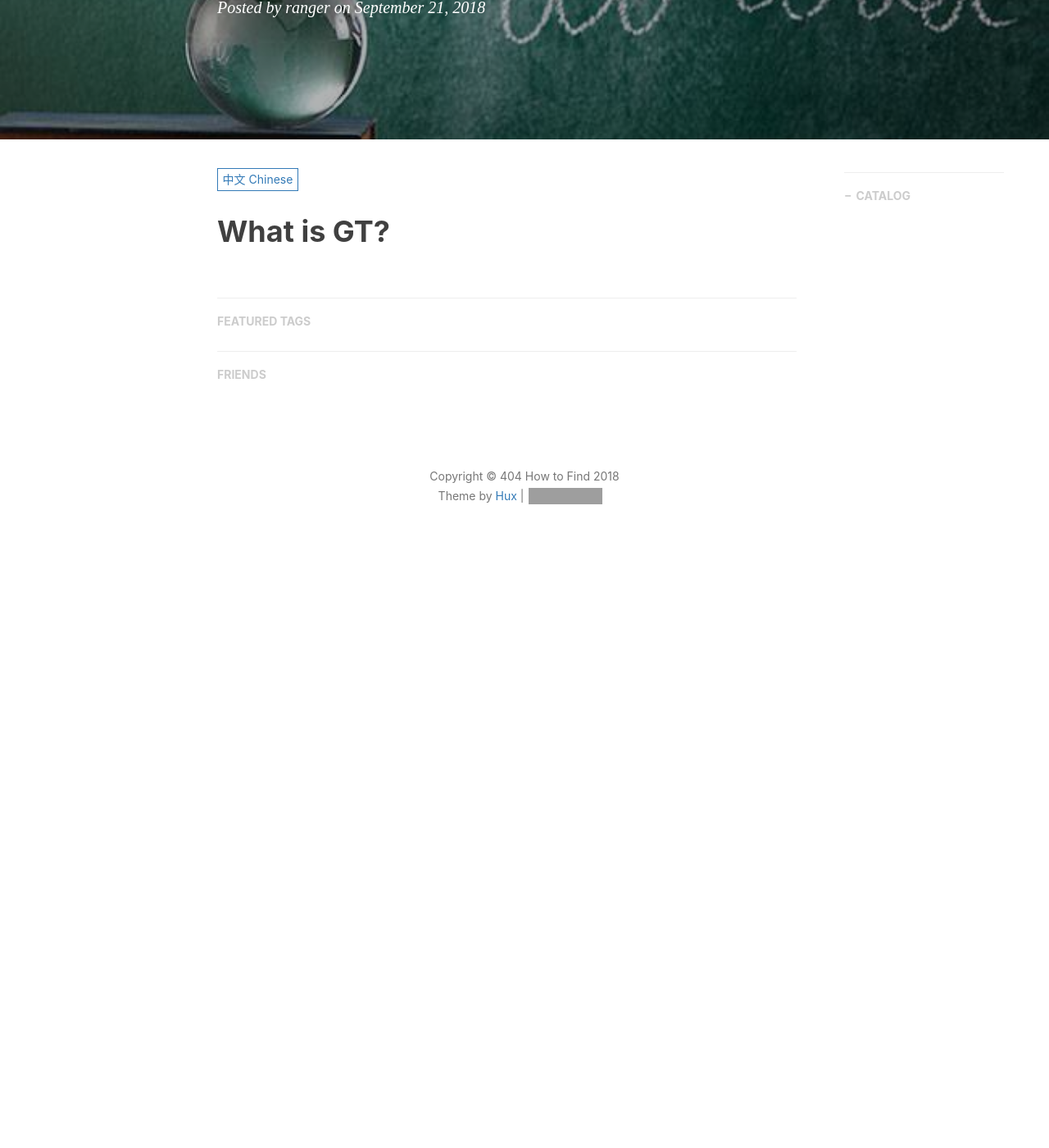
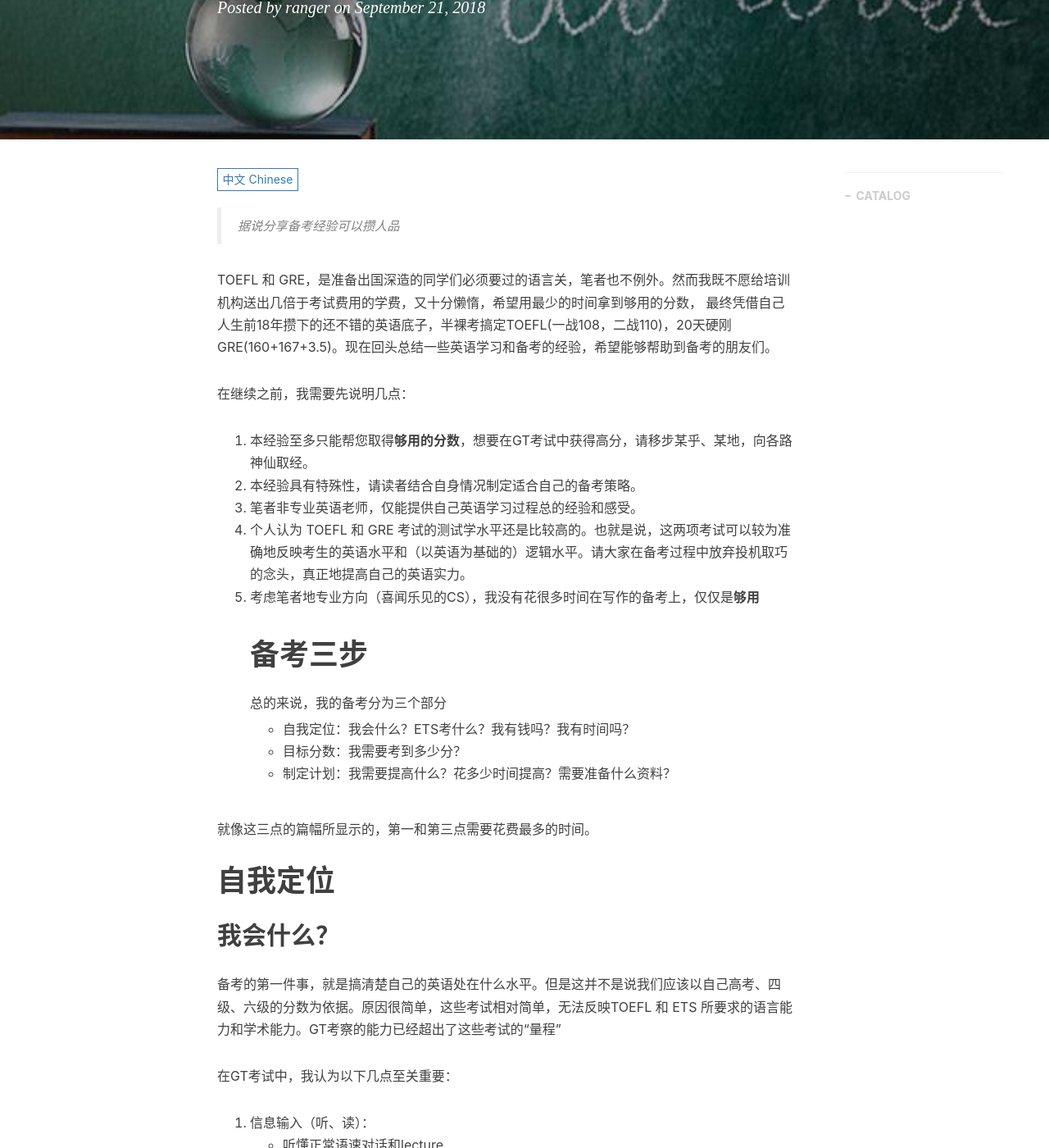
Before and after one commit to RangerX-36917/RangerX-36917.github.io, a Jekyll site: the page built from _posts/2018-09-21-test-post.md, in a window 1280 px wide and 1400 px high, scrolled down 353 px. Shown: the whole window at 82% size. Built offline with Jekyll 4.4.1, drawn with Linux system fonts in a browser that asks for light colours; nearby versions of some CDN libraries; comment, search, counter and statistics services are not loaded; before the commit the page ends 1062 px from its top, so only the background shows below that; some of the changed text lies outside the part shown; grey boxes are pictures that could not be loaded.

Commit message:
edit post

```diff
--- a/_posts/2018-09-21-test-post.md
+++ b/_posts/2018-09-21-test-post.md
@@ -11,4 +11,42 @@ multilingual: true
 tags:
     - eng
 ---
-# What is GT?
+> 据说分享备考经验可以攒人品
+
+TOEFL 和 GRE，是准备出国深造的同学们必须要过的语言关，笔者也不例外。然而我既不愿给培训机构送出几倍于考试费用的学费，又十分懒惰，希望用最少的时间拿到够用的分数， 最终凭借自己人生前18年攒下的还不错的英语底子，半裸考搞定TOEFL(一战108，二战110)，20天硬刚GRE(160+167+3.5)。现在回头总结一些英语学习和备考的经验，希望能够帮助到备考的朋友们。
+
+在继续之前，我需要先说明几点：
+1. 本经验至多只能帮您取得**够用的分数**，想要在GT考试中获得高分，请移步某乎、某地，向各路神仙取经。
+2. 本经验具有特殊性，请读者结合自身情况制定适合自己的备考策略。
+3. 笔者非专业英语老师，仅能提供自己英语学习过程总的经验和感受。
+4. 个人认为 TOEFL 和 GRE 考试的测试学水平还是比较高的。也就是说，这两项考试可以较为准确地反映考生的英语水平和（以英语为基础的）逻辑水平。请大家在备考过程中放弃投机取巧的念头，真正地提高自己的英语实力。
+5. 考虑笔者地专业方向（喜闻乐见的CS），我没有花很多时间在写作的备考上，仅仅是**够用**
+# 备考三步
+总的来说，我的备考分为三个部分
+* 自我定位：我会什么？ETS考什么？我有钱吗？我有时间吗？
+* 目标分数：我需要考到多少分？
+* 制定计划：我需要提高什么？花多少时间提高？需要准备什么资料？
+
+就像这三点的篇幅所显示的，第一和第三点需要花费最多的时间。
+# 自我定位
+## 我会什么？
+  备考的第一件事，就是搞清楚自己的英语处在什么水平。但是这并不是说我们应该以自己高考、四级、六级的分数为依据。原因很简单，这些考试相对简单，无法反映TOEFL 和 ETS 所要求的语言能力和学术能力。GT考察的能力已经超出了这些考试的“量程”
+
+  在GT考试中，我认为以下几点至关重要：
+  1. 信息输入（听、读）：
+        * 听懂正常语速对话和lecture
+            * 尝试听听ted演讲和各种国外大学的公开课，以不开字幕基本听懂为准
+        * 基本的语法知识
+            * 小问题，建议随便找本高中语法浏览一遍，否则在备考过程中出现“单词都认识，句子不理解”的情况是再补充也可以
+        * 长难句理解
+            * 同上。这一点主要针对GRE考试，市面上也有关于长难句地资料，视情况补充
+        * 词汇量
+  2. 信息输出（说、写）：
+        * 有逻辑地组织语言
+            * 中国考生最大地弊病就是乱七八糟说（写）一大堆而阅卷人不知道重点在哪、逻辑在哪
+        * 口语发音基本正确，口齿清晰，语速适当，能有语气变化、停顿、连读更好
+            * 这些不是托福口语评分地重点，但是较好的“听感”肯定会给你加分。最少，请能够**清晰地**表达自己的观点和理由
+        * 没有语法错误的情况下能利用多种句式、能写复杂句
+            * 同上，句法多样性是加分项，但请在保证语法正确和内容清晰地基础上运用。
+
+这些能力是备考的基础，如果自己哪一方面存在欠缺，请尽量在备考开始前或备考早期尽力补全。
```
Also changed, not shown: _includes/about/en.md (+1 -0 lines), _includes/about/zh.md (+1 -0 lines).
